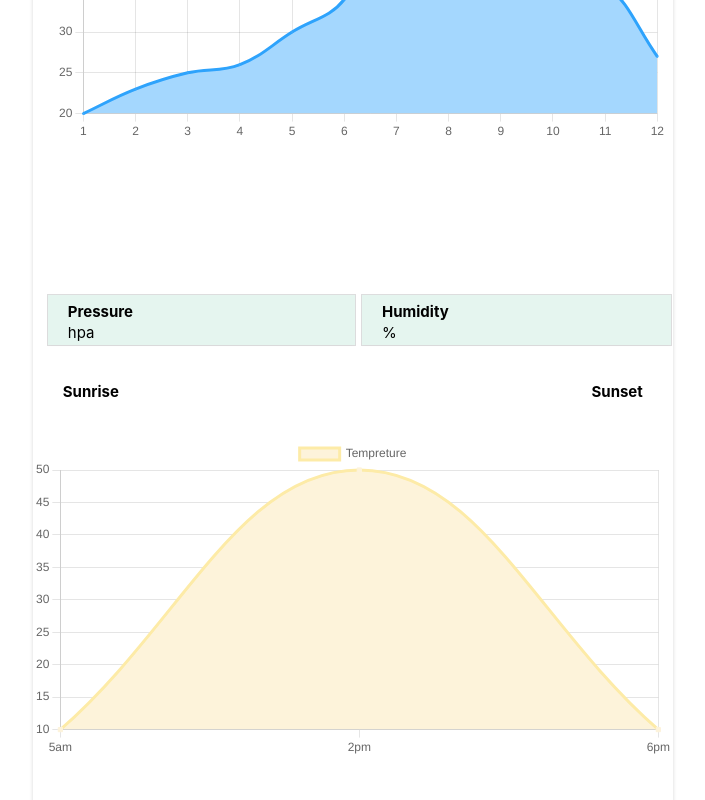
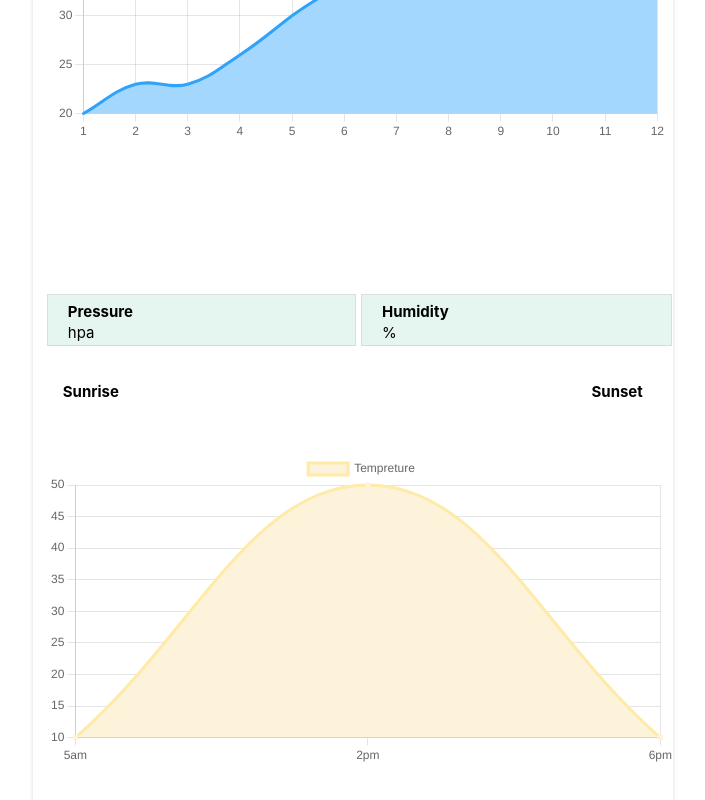
Before and after one commit to Sarfaraz0730/New-React-Weather-app, a React (Create React App) app: page / in a window 1280 px wide. Shown: the part 564-1364 px from the top of the page, without its empty margins (300-1005 px from the left). Built offline with nearby package versions, Linux system fonts and the light colour scheme; no server answers.

Commit message:
data updated

```diff
--- a/src/Components/Graph.jsx
+++ b/src/Components/Graph.jsx
@@ -29,7 +29,7 @@ const Graph = () => {
     datasets: [
       {
         label: "Tempreture",
-        data: [20, 23, 25, 26, 30, 34, 46, 40, 40, 38, 36, 27],
+        data: [20, 23, 23, 26, 30, 34, 42, 40, 40, 40, 39, 39],
         backgroundColor: "#a4d7fe",
         borderColor: "#2ea3fc",
         tension: 0.4,
--- a/src/Components/Humdity.jsx
+++ b/src/Components/Humdity.jsx
@@ -44,7 +44,9 @@ const Humdity = () => {
      });
     return (
       <div>
-        <Line data={data}>Hello</Line>
+        <div style={{ width: "98%", height: "50px", padding: "15px" }}>
+          <Line data={data}>Hello</Line>
+        </div>
       </div>
     );
 };
```
